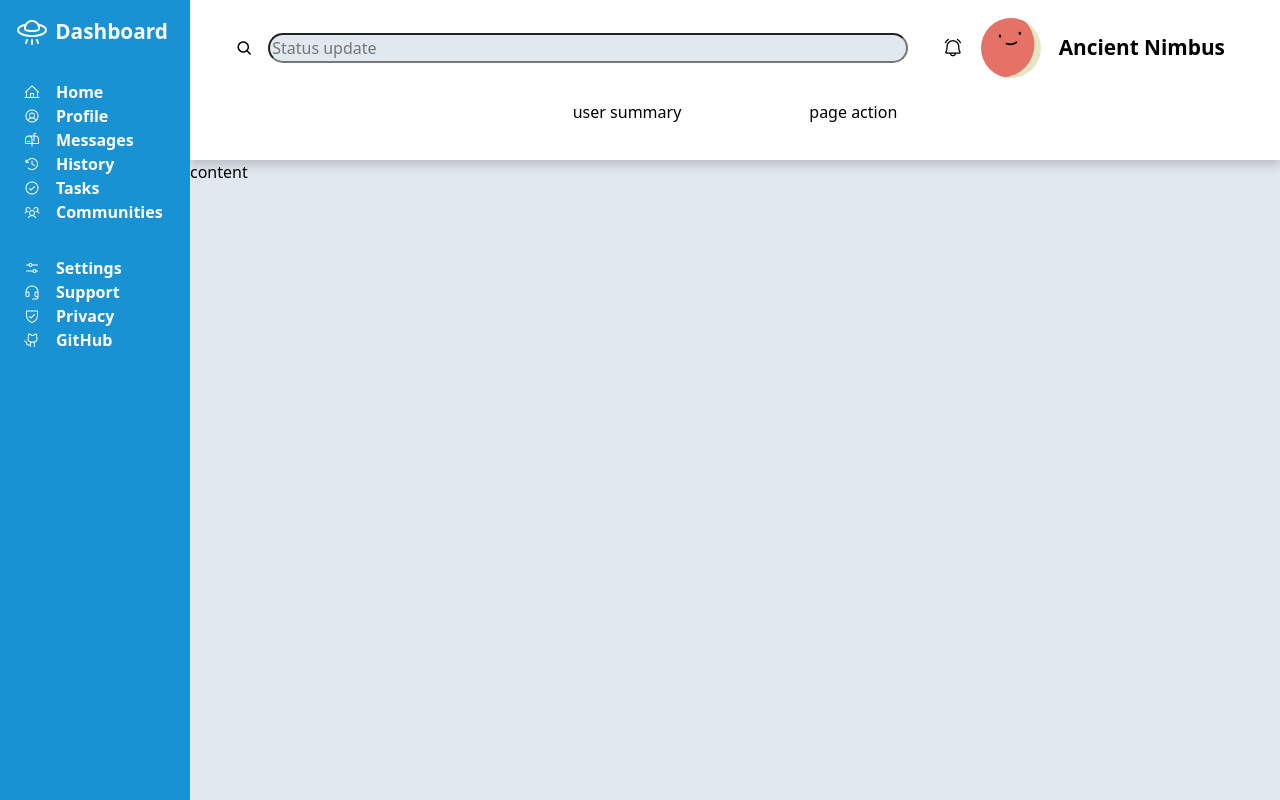
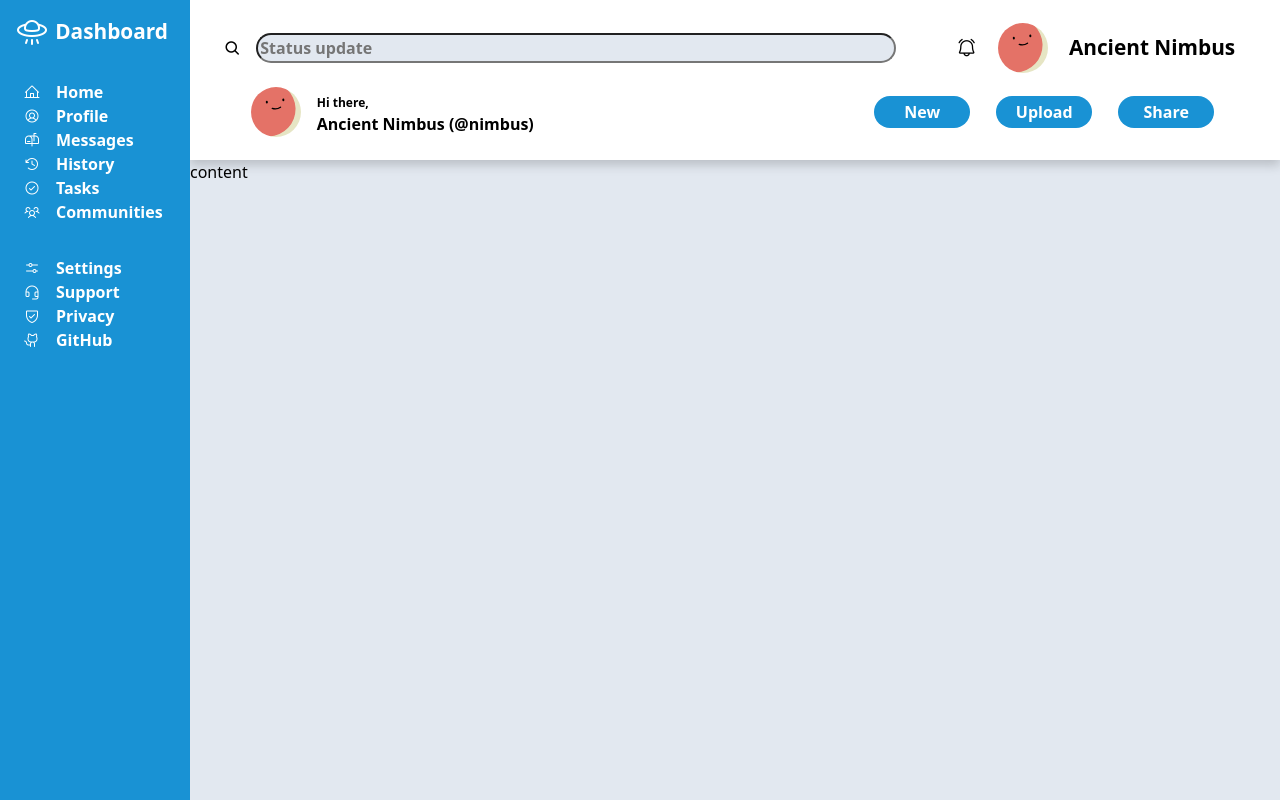
Before and after one commit to AncientNimbus/top-admin-dashboard, a plain HTML site: page index.html in a window 1280 px wide. Drawn offline with nearby package versions, Linux system fonts and the light colour scheme.

Commit message:
feat: Add greet user and page actions components
towards O-86

```diff
--- a/css/style.css
+++ b/css/style.css
@@ -29,6 +29,7 @@ a {
 }
 
 .header {
+  font-weight: bold;
   background-color: var(--secondary-color);
   grid-column: 2 / span 1;
   display: grid;
@@ -41,17 +42,17 @@ a {
 .header .top,
 .header .bottom {
   display: flex;
-  flex-wrap: wrap;
-  justify-content: center;
   align-items: center;
+  justify-content: space-around;
+  gap: 1vw;
 }
 
 .header .top {
-  gap: 2vw;
+  flex-wrap: wrap-reverse;
 }
 
 .header .bottom {
-  gap: 10vw;
+  flex-wrap: wrap;
 }
 
 .content {
@@ -111,10 +112,42 @@ nav ul {
   width: clamp(300px, 300px, 20vw);
 }
 
-.user-profile p {
-  font-weight: bold;
+#user1-svg {
+  width: clamp(30px, 5vw, 50px);
 }
 
-#user1-svg {
-  width: clamp(40px, 5vw, 60px);
+.txt-w-icon-type-2 {
+  display: grid;
+  grid-template: 1fr 1fr / 1fr 9fr;
+  gap: 0 var(--sidebar-menu-size);
 }
+
+.txt-w-icon-type-2 .subtext {
+  font-size: calc(var(--sidebar-menu-size) * 0.75);
+  align-self: flex-end;
+}
+
+.txt-w-icon-type-2 img {
+  grid-row: 1 / span 2;
+  align-self: center;
+  justify-self: end;
+}
+
+.actions-container {
+  display: flex;
+  align-items: center;
+  justify-content: center;
+  justify-items: center;
+  gap: 0 var(--sidebar-menu-size);
+  width: 350px;
+}
+
+.actions-container button {
+  height: 2rem;
+  width: clamp(100px, 100%, 200px);
+  border-radius: 1rem;
+  border: none;
+  color: var(--secondary-color);
+  background-color: var(--primary-color);
+  margin: 5px;
+}
--- a/index.html
+++ b/index.html
@@ -133,20 +133,23 @@
         </div>
         <div class="user-profile">
           <i class="ph ph-bell-ringing"></i>
-          <!-- <a href="" target=""> <i class="ph ph-user-circle"></i></a> -->
-          <!-- <div class="user1-svg"></div> -->
-          <img
-            src="./images/user-icon-1.svg"
-            alt="icon"
-            width="60"
-            id="user1-svg"
-          />
+          <img src="./images/user-icon-1.svg" alt="icon" id="user1-svg" />
           <a href="" target=""> <p class="">Ancient Nimbus</p></a>
         </div>
       </div>
       <div class="bottom">
-        <div>user summary</div>
-        <div>page action</div>
+        <div>
+          <div class="txt-w-icon-type-2">
+            <img src="./images/user-icon-1.svg" alt="icon" id="user1-svg" />
+            <p class="subtext">Hi there,</p>
+            <p class="">Ancient Nimbus (@nimbus)</p>
+          </div>
+        </div>
+        <div class="actions-container">
+          <button class="btn-new" type="button">New</button>
+          <button class="btn-upload" type="button">Upload</button>
+          <button class="btn-share" type="button">Share</button>
+        </div>
       </div>
     </div>
     <main class="content">
```
Also changed, not shown: 1 other file.
